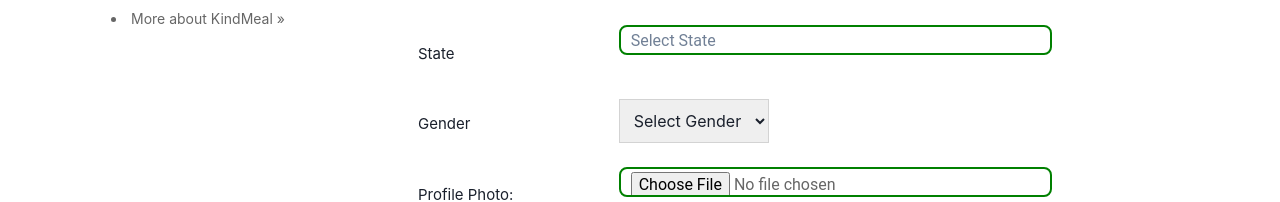
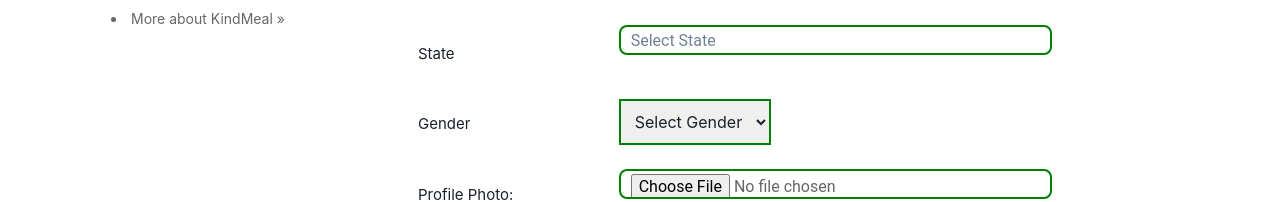
Before and after one commit to Sandipmaury/premium-grade-140, a React (Create React App) app: page /signup in a window 1280 px wide. Shown: the part 946-1148 px from the top of the page. Built offline with nearby package versions, Linux system fonts and the light colour scheme; no server answers.

Commit message:
updates till 4PM

```diff
--- a/src/routes/Signup.jsx
+++ b/src/routes/Signup.jsx
@@ -191,7 +191,7 @@ const Signup = () => {
 
                                   padding: "10px",
                                   border : "1px solid lightgrey",
-                                  fontSize: "16px",marginTop:'20px'}}>
+                                  fontSize: "16px",marginTop:'20px',border:'2px solid green'}}>
                                   <option >Select Gender</option>
                                   <option value="male">Male</option>
                                   <option value="female">Female</option>
```
